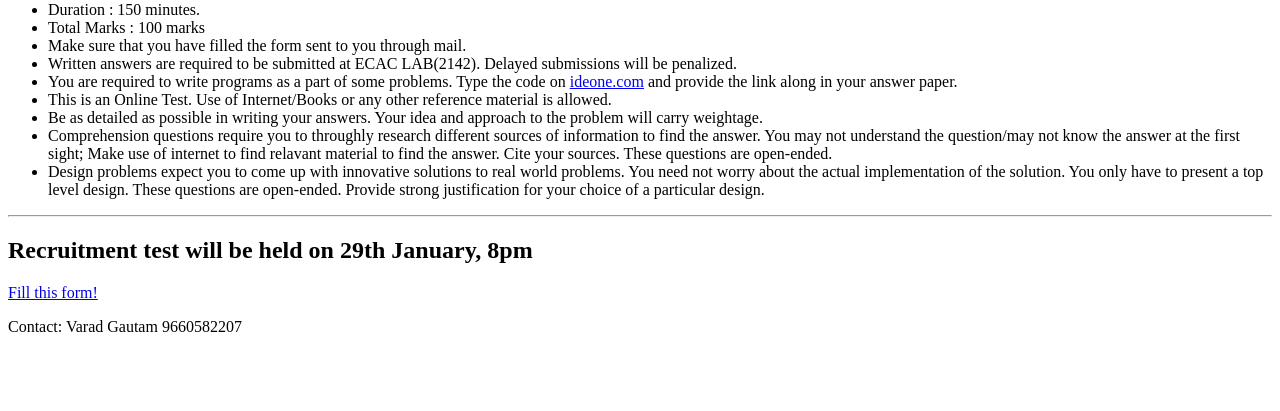
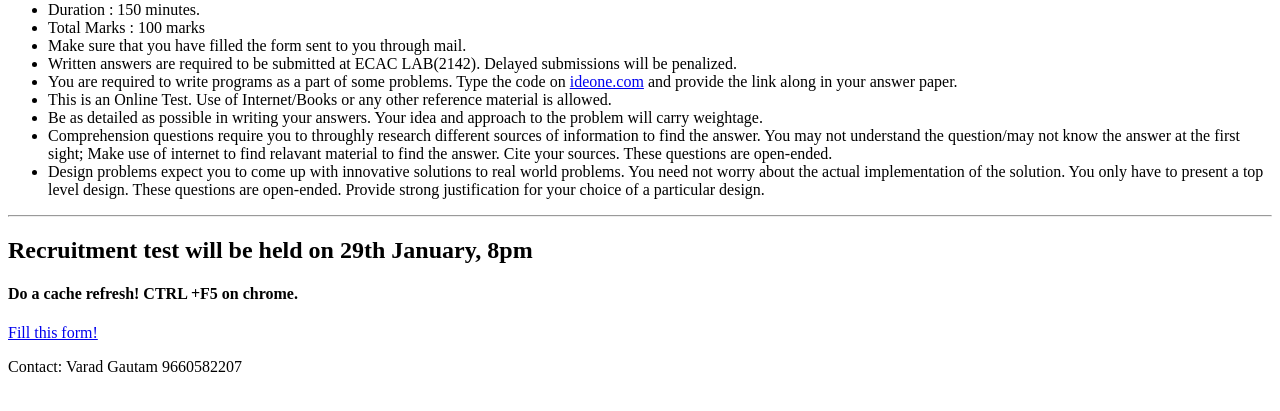
Before and after one commit to smartlab-bits/smartlab-bits.github.io, a plain HTML site: page index.html in a window 1280 px wide. Shown: the part 79-490 px from the top of the page. Drawn offline with Linux system fonts and the light colour scheme.

Commit message:
cache refresh message added

```diff
--- a/index.html
+++ b/index.html
@@ -20,6 +20,7 @@
 	</ul>
 	<hr>
 	<h2>Recruitment test will be held on 29th January, 8pm</h2>
+	<h4>Do a cache refresh! CTRL +F5 on chrome. </h4>
 	<p> <a href="https://docs.google.com/forms/d/1lvQXPqlKYl6wT-OD7M4TVqP55SH7pXzwx21Swc-ebTI/viewform">Fill this form!</a></p>
 	<p> Contact: Varad Gautam 9660582207 </p>
 	</body>
```
